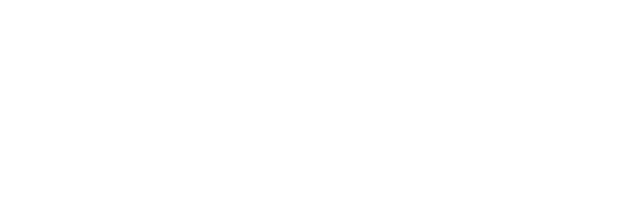
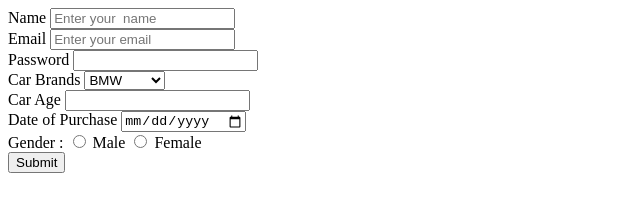
Before and after one commit to acciojob/car-insurance-form-Vrushali1041, a website: page main.html in a window 1280 px wide. Shown: the whole page, without its empty margins (0-640 px from the left). Drawn offline with Linux system fonts and the light colour scheme.

Commit message:
competed

```diff
--- a/main.html
+++ b/main.html
@@ -7,6 +7,38 @@
 </head>
 
 <body>
+	<main class="container">
+	<form action="active">
+		<label for="name">Name</label>
+		<input type="text" name="name" id="name" placeholder="Enter your  name" required>
+		<br>
+		<label for="email">Email</label>
+		<input type="email" name="email" id="email" placeholder="Enter your email" required>
+		<br>
+		<label for="password">Password</label>
+		<input type="password" name="pass" id="password" required>
+		<br>
+		<label for="car">Car Brands</label>
+		<select name="car" id="caes" required>
+		    <option value="BMW">BMW</option>
+		    <option value="Audi">Audi</option>
+		    <option value="Mercedez">Mercedez</option>
+	    </select><br>
+		<label for="carege">Car Age</label>
+		<input type="number" name="car age" id="carage" required>
+		<br>
+		<label for="dop">Date of Purchase</label>
+		<input type="date" name="dop" id="dop" required>
+		<br>
+		<label for="gender">Gender :</label>
+		<input type="radio" name="gender" value="male" required>
+		<label for="male">Male</label>
+		<input type="radio" name="gender" value="female"required>
+		<label for="male">Female</label>
+		<br>
+		<input type="submit" value="Submit">
+	</form>
+</main>
 	<!-- the entire body must be written by student -->
     <script type="text/javascript" src="./script.js">
 </script>
```
